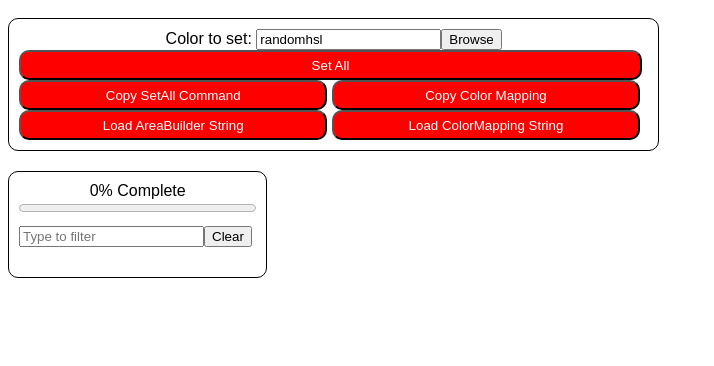
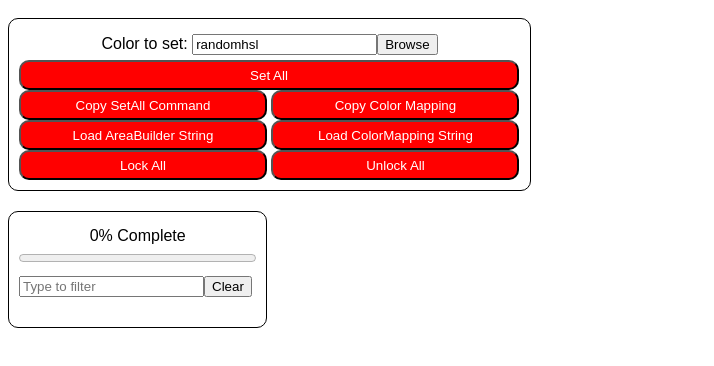
Before and after one commit to aidanjacobson/LightControl, a website: page root_fs/ui/randomlock/index.html in a window 1280 px wide. Shown: the part 48-414 px from the top of the page, without its empty margins (0-714 px from the left). Drawn offline with Linux system fonts and the light colour scheme; no server answers.

Commit message:
random lock has lock/unlock all options

```diff
--- a/root_fs/ui/randomlock/index.html
+++ b/root_fs/ui/randomlock/index.html
@@ -9,13 +9,15 @@
     <body>
         <h1>Random Lock</h1>
         <div class="menusection">
-            <div class="container">
+            <div class="container" id="btnContainer">
                 <p>Color to set: <input type="text" id="colorInput" value="randomhsl" /><button onclick="browseForColor()">Browse</button></p>
                 <button class="btn" onclick="doSetAll()">Set All</button><br>
                 <button class="btn half" onclick="copyAreaBuilderCommand()">Copy SetAll Command</button>
                 <button class="btn half" onclick="copyColorMapping()">Copy Color Mapping</button>
                 <button class="btn half" onclick="loadAreaBuilderFromPrompt()">Load AreaBuilder String</button>
                 <button class="btn half" onclick="loadColorMappingFromPrompt()">Load ColorMapping String</button>
+                <button class="btn half" onclick="lockAll()">Lock All</button>
+                <button class="btn half" onclick="unlockAll()">Unlock All</button>
             </div>
         </div>
         <div class="menusection">
--- a/root_fs/ui/randomlock/script.js
+++ b/root_fs/ui/randomlock/script.js
@@ -175,3 +175,19 @@ function loadColorMappingFromPrompt() {
     }
     syncAllColorsToSavedData();
 }
+
+async function lockAll() {
+    var promises = [];
+    for (var entityInfo of entities) {
+        if (! (entityInfo.entity in lockedColorData)) {
+            promises.push(syncColor(entityInfo.entity));
+        }
+    }
+    await Promise.allSettled(promises);
+    syncAllColorsToSavedData();
+}
+
+async function unlockAll() {
+    lockedColorData = {};
+    syncAllColorsToSavedData();
+}
--- a/root_fs/ui/randomlock/style.css
+++ b/root_fs/ui/randomlock/style.css
@@ -14,7 +14,8 @@ body {
 }
 
 .btn {
-    width: 99%;
+    /* width: 99%; */
+    width: 500px;
     background-color: red;
     color: white;
     border-radius: 10px;
@@ -22,7 +23,11 @@ body {
 }
 
 .half {
-    width: 49%;
+    width: 248px;
+}
+
+#btnContainer {
+    width: 501px;
 }
 
 #entityList td {
@@ -39,6 +44,6 @@ body {
 }
 
 .container > p {
-    margin: 0px;
+    margin: 5px;
     text-align: center;
 }
```
